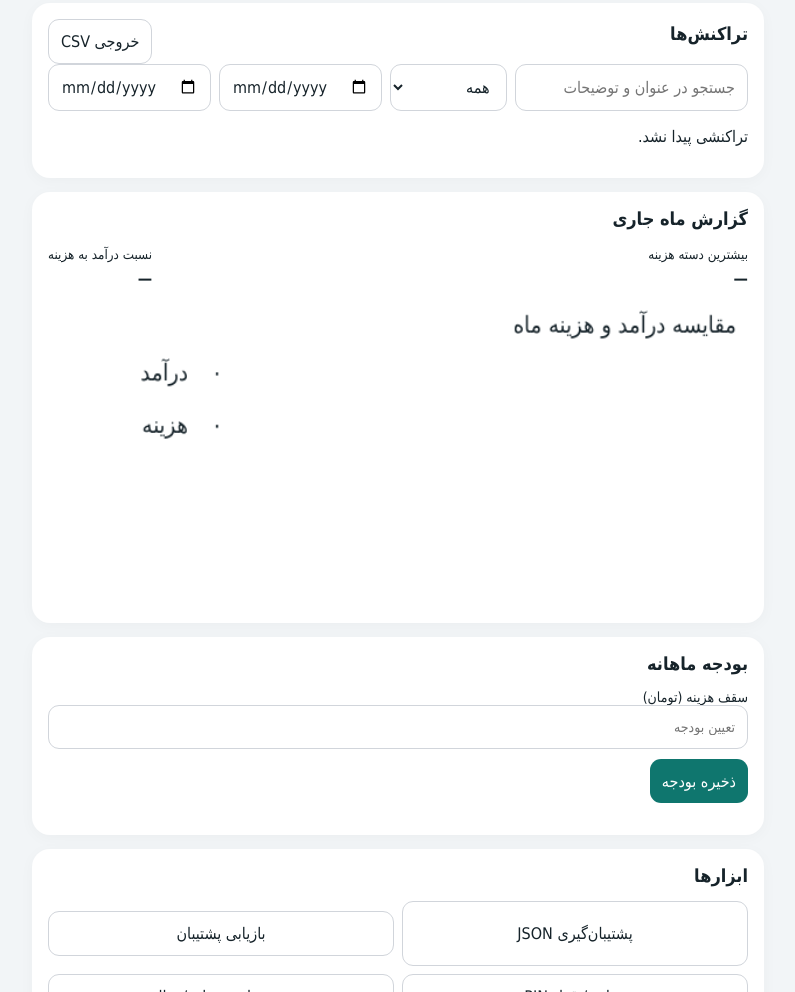
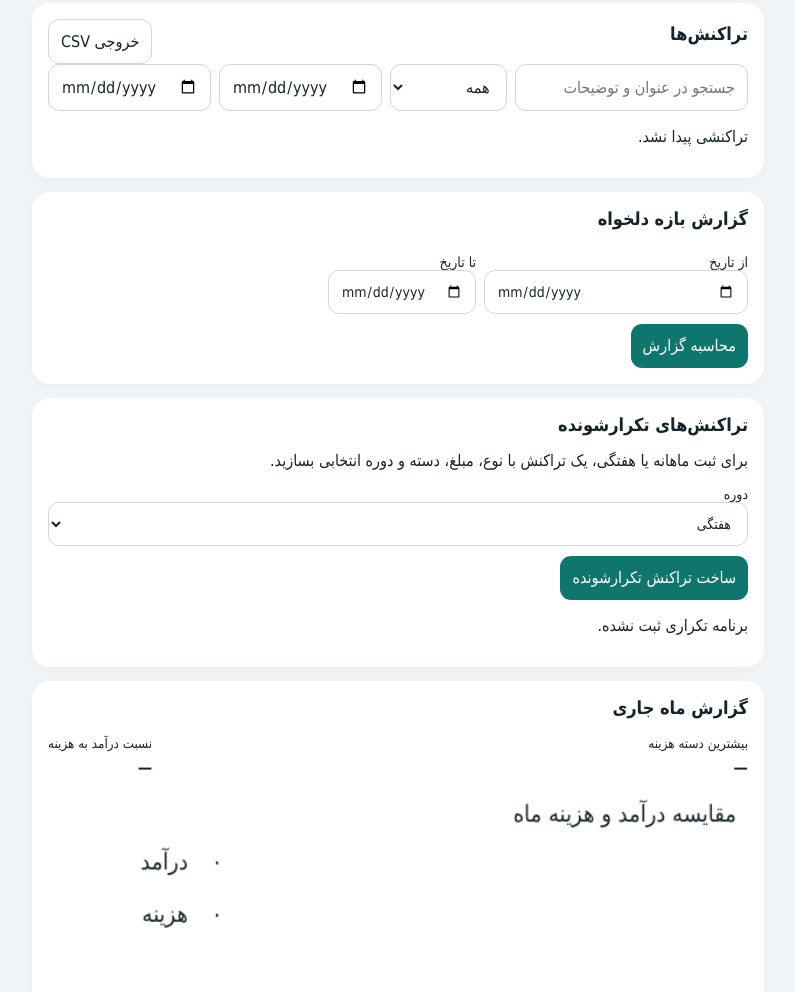
Before and after one commit to benigh81-lang/hesabyar, a plain HTML site: page index.html in a window 1280 px wide. Shown: the part 892-1884 px from the top of the page, without its empty margins (242-1037 px from the left). Drawn offline with Linux system fonts and the light colour scheme.

Commit message:
Add files via upload

```diff
--- a/app.js
+++ b/app.js
@@ -31,6 +31,14 @@ $('backupBtn').onclick=async()=>download(new Blob([JSON.stringify({transactions:
 $('restoreFile').onchange=e=>{let f=e.target.files[0];if(!f)return;let r=new FileReader();r.onload=async()=>{try{let o=JSON.parse(r.result);if(!Array.isArray(o.transactions))throw 0;if(!confirm('اطلاعات پشتیبان جایگزین تراکنش‌های فعلی شود؟'))return;let t=db.transaction('transactions','readwrite'),s=t.objectStore('transactions');s.clear();o.transactions.forEach(x=>s.put(x));t.oncomplete=()=>{custom=o.custom||custom;localStorage.setItem('hy_custom',JSON.stringify(custom));budget=o.budget||0;localStorage.setItem('hy_budget',budget);unit=o.unit||unit;localStorage.setItem('hy_unit',unit);render();toast('بازیابی انجام شد')};}catch{toast('فایل پشتیبان معتبر نیست')}};r.readAsText(f);e.target.value=''};
 $('themeBtn').onclick=()=>{document.body.classList.toggle('dark');localStorage.setItem('hy_dark',document.body.classList.contains('dark'))};
 $('lockBtn').onclick=()=>{if(!pin){let p=prompt('PIN چهار رقم یا بیشتر تنظیم کنید');if(p&&p.length>=4){pin=p;localStorage.setItem('hy_pin',pin);toast('PIN تنظیم شد')}else toast('PIN باید حداقل ۴ کاراکتر باشد')}else{if(confirm('PIN حذف شود؟')){pin='';localStorage.removeItem('hy_pin');toast('PIN حذف شد')}}};
-async function init(){db=await openDB();if(localStorage.getItem('hy_dark')==='true')document.body.classList.add('dark');$('date').value=today();categories();if(pin){let p=prompt('حساب‌یار قفل است. PIN را وارد کنید');if(p!==pin){alert('PIN اشتباه؛ تا ورود صحیح امکان ثبت تراکنش نیست');$('txForm').style.display='none';$('transactions').style.display='none';document.querySelector('.tools').style.display='none'}}render();if('serviceWorker'in navigator)navigator.serviceWorker.register('service-worker.js').catch(()=>{})}
+
+// Advanced features: recurring schedules and custom date reports
+let repeats=JSON.parse(localStorage.getItem('hy_repeats')||'[]');
+function renderRepeats(){ $('repeatList').innerHTML=repeats.length?repeats.map((r,i)=>`<div class="tx"><div>${esc(r.title)}<small>${r.period==='weekly'?'هفتگی':'ماهانه'} · ${esc(r.category)} · ${fmt(r.amount)} ${unit}</small><div class="actions"><button data-rdel="${i}">حذف</button></div></div></div>`).join(''):'<p>برنامه تکراری ثبت نشده.</p>'; $('repeatList').querySelectorAll('[data-rdel]').forEach(b=>b.onclick=()=>{repeats.splice(Number(b.dataset.rdel),1);localStorage.setItem('hy_repeats',JSON.stringify(repeats));renderRepeats()})}
+$('repeatBtn').onclick=()=>{let title=$('title').value.trim(),amount=Number($('amount').value.replace(/[^\d]/g,'')),category=$('category').value;if(!title||!amount){toast('ابتدا مبلغ و عنوان را در فرم ثبت وارد کنید');return}repeats.push({title,amount,type:kind,category,period:$('repeatPeriod').value,note:$('note').value.trim(),lastRun:today()});localStorage.setItem('hy_repeats',JSON.stringify(repeats));renderRepeats();toast('برنامه تکرار ذخیره شد؛ ثبت بعدی در موعد دوره')};
+async function runRecurring(){let d=new Date(),arr=await all(),changed=false;for(let r of repeats){let last=new Date((r.lastRun||today())+'T12:00:00'),due=new Date(last);if(r.period==='weekly')due.setDate(due.getDate()+7);else due.setMonth(due.getMonth()+1);if(d>=due){let date=today();await put({id:Date.now()+Math.floor(Math.random()*1000),type:r.type,amount:r.amount,title:r.title,category:r.category,date,note:(r.note||'')+' (تکرارشونده)',created:Date.now()});r.lastRun=date;changed=true}}if(changed)localStorage.setItem('hy_repeats',JSON.stringify(repeats))}
+$('reportBtn').onclick=async()=>{let f=$('reportFrom').value,t=$('reportTo').value;if(!f||!t||f>t){toast('بازه تاریخ معتبر انتخاب کنید');return}let arr=(await all()).filter(x=>x.date>=f&&x.date<=t),i=arr.filter(x=>x.type==='income').reduce((s,x)=>s+x.amount,0),o=arr.filter(x=>x.type==='expense').reduce((s,x)=>s+x.amount,0),map={};arr.filter(x=>x.type==='expense').forEach(x=>map[x.category]=(map[x.category]||0)+x.amount);let top=Object.entries(map).sort((a,b)=>b[1]-a[1])[0];$('rangeReport').innerHTML=`<div class="tiles"><article>درآمد<br><strong>${fmt(i)} ${unit}</strong></article><article>هزینه<br><strong>${fmt(o)} ${unit}</strong></article><article>خالص<br><strong>${fmt(i-o)} ${unit}</strong></article><article>بیشترین دسته<br><strong>${top?esc(top[0])+' · '+fmt(top[1]):'—'}</strong></article></div>`};
+
+async function init(){db=await openDB();if(localStorage.getItem('hy_dark')==='true')document.body.classList.add('dark');$('date').value=today();categories();if(pin){let p=prompt('حساب‌یار قفل است. PIN را وارد کنید');if(p!==pin){alert('PIN اشتباه؛ تا ورود صحیح امکان ثبت تراکنش نیست');$('txForm').style.display='none';$('transactions').style.display='none';document.querySelector('.tools').style.display='none'}}await runRecurring();renderRepeats();render();if('serviceWorker'in navigator)navigator.serviceWorker.register('service-worker.js').catch(()=>{})}
 init();
 })();
--- a/index.html
+++ b/index.html
@@ -14,6 +14,8 @@
 <form id="txForm"><input type="hidden" id="editId"><label>مبلغ <input id="amount" inputmode="numeric" required placeholder="مثلاً 250000"></label><label>عنوان <input id="title" required placeholder="عنوان تراکنش"></label><label>دسته‌بندی <select id="category"></select></label><label>تاریخ <input type="date" id="date" required></label><label>توضیحات <textarea id="note" rows="2"></textarea></label><button class="primary" type="submit" id="submitBtn">ثبت تراکنش</button><button type="button" id="cancelEdit" class="hidden">لغو ویرایش</button></form>
 </section>
 <section class="panel"><div class="row"><h2>تراکنش‌ها</h2><button id="exportBtn">خروجی CSV</button></div><div class="filters"><input id="search" placeholder="جستجو در عنوان و توضیحات"><select id="filterType"><option value="">همه</option><option value="expense">هزینه</option><option value="income">درآمد</option></select><input id="fromDate" type="date"><input id="toDate" type="date"></div><div id="transactions"></div></section>
+<section class="panel"><h2>گزارش بازه دلخواه</h2><div class="filters"><label>از تاریخ<input id="reportFrom" type="date"></label><label>تا تاریخ<input id="reportTo" type="date"></label></div><button id="reportBtn" class="primary">محاسبه گزارش</button><div id="rangeReport"></div></section>
+<section class="panel"><h2>تراکنش‌های تکرارشونده</h2><p>برای ثبت ماهانه یا هفتگی، یک تراکنش با نوع، مبلغ، دسته و دوره انتخابی بسازید.</p><label>دوره<select id="repeatPeriod"><option value="weekly">هفتگی</option><option value="monthly">ماهانه</option></select></label><button id="repeatBtn" class="primary">ساخت تراکنش تکرارشونده</button><div id="repeatList"></div></section>
 <section class="panel"><h2>گزارش ماه جاری</h2><div class="report"><div><small>بیشترین دسته هزینه</small><strong id="topCategory">—</strong></div><div><small>نسبت درآمد به هزینه</small><strong id="ratio">—</strong></div></div><canvas id="chart" width="600" height="260"></canvas></section>
 <section class="panel"><h2>بودجه ماهانه</h2><label>سقف هزینه (تومان)<input id="budget" inputmode="numeric" placeholder="تعیین بودجه"></label><button id="saveBudget" class="primary">ذخیره بودجه</button><p id="budgetStatus"></p></section>
 <section class="panel"><h2>ابزارها</h2><div class="tools"><button id="backupBtn">پشتیبان‌گیری JSON</button><label class="filebtn">بازیابی پشتیبان<input id="restoreFile" type="file" accept=".json,application/json"></label><button id="lockBtn">تنظیم / قفل PIN</button><button id="unitBtn">تغییر واحد تومان / ریال</button><button id="categoryBtn">افزودن دسته اختصاصی</button></div></section>
```
Also changed, not shown: icon-192.png (added), icon-512.png (added).
